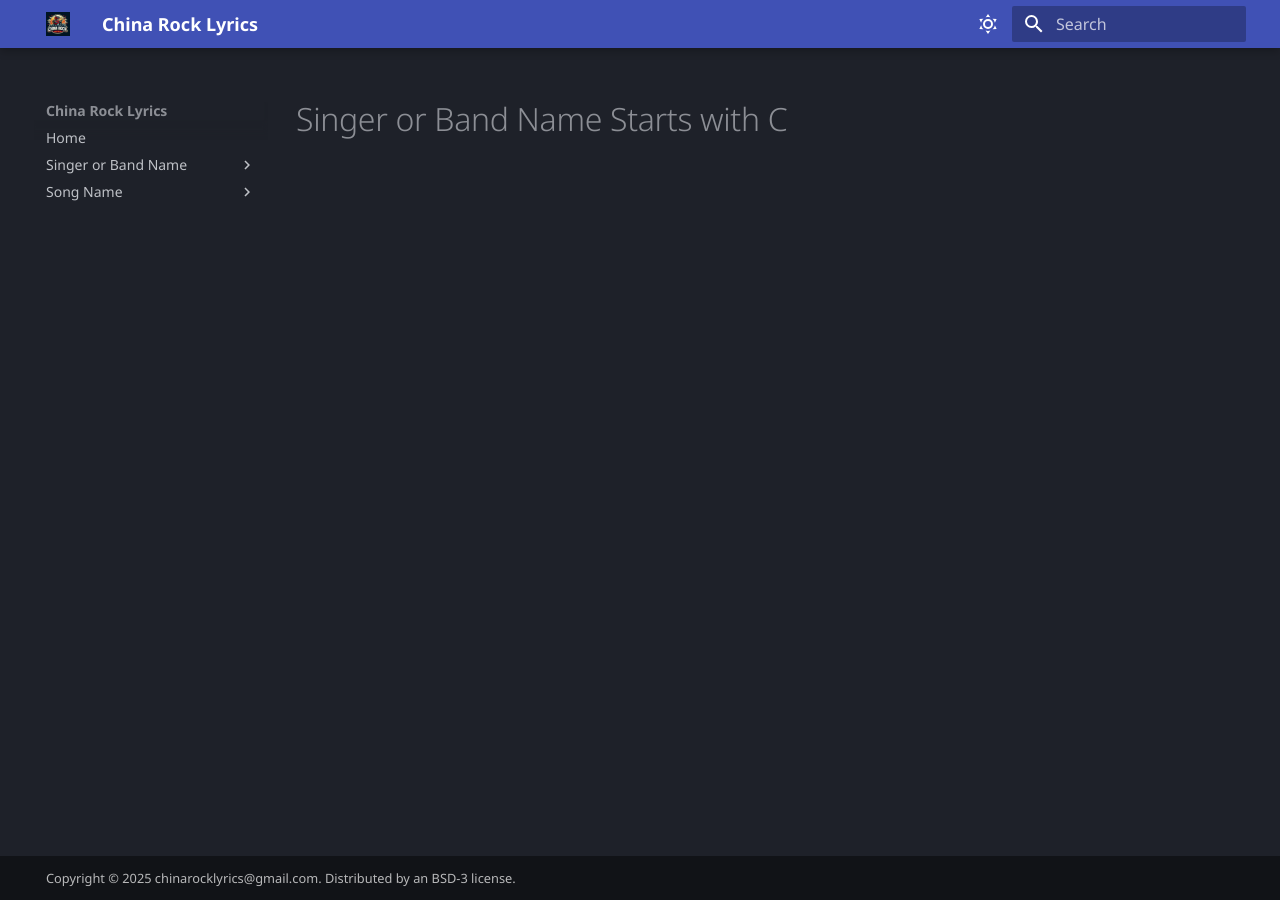
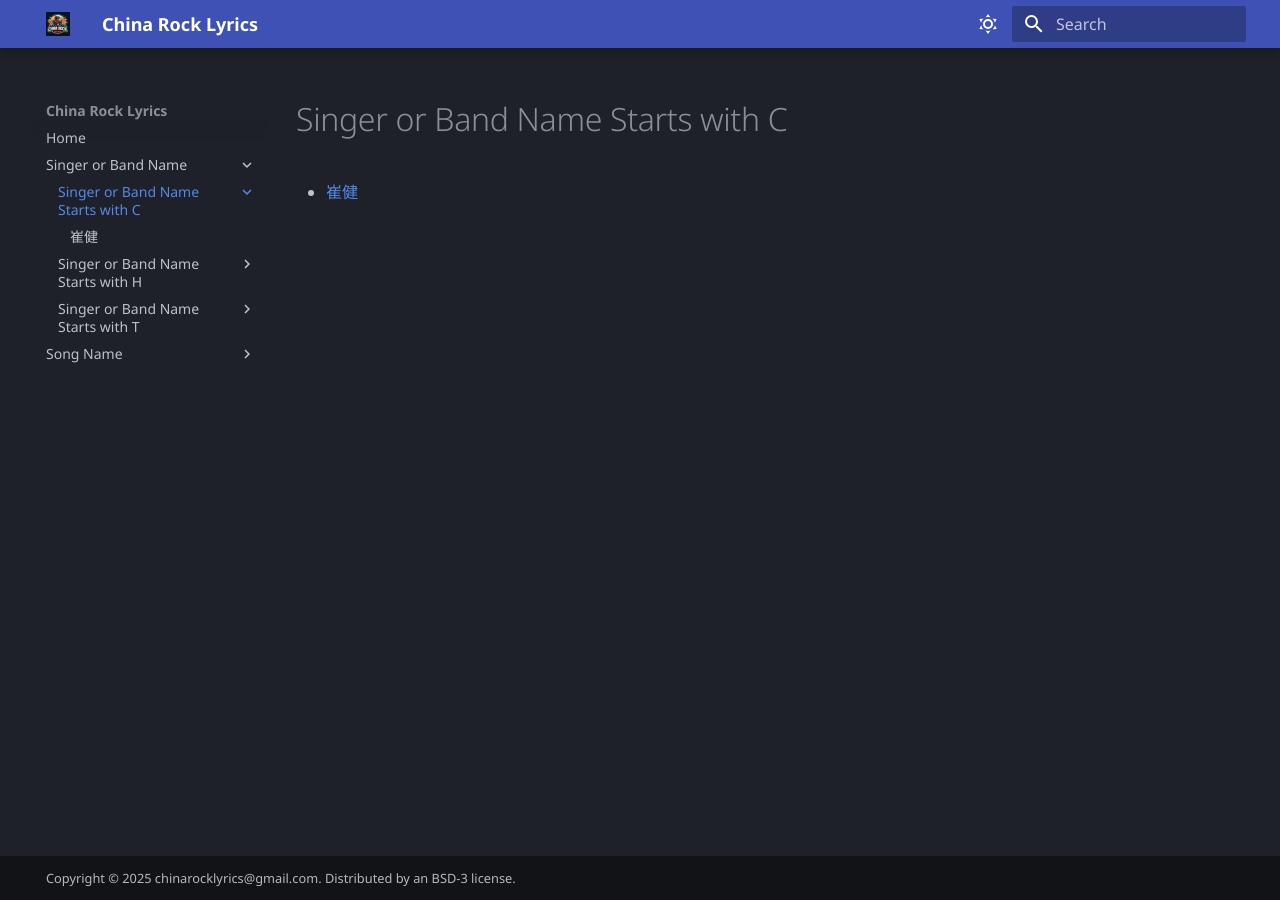
Before and after one commit to chinarocklyrics/ChinaRockLyrics, an MkDocs documentation site: the page built from docs/singer_or_band_name/singer_or_band_name_c/index.md, in a window 1280 px wide. Built offline with MkDocs 1.6.1 and Material for MkDocs 9.7.7, drawn with Linux system fonts in a browser that asks for light colours.

Commit message:
restructure the nav and audio link

```diff
--- a/docs/singer_or_band_name/singer_or_band_name_c/index.md
+++ b/docs/singer_or_band_name/singer_or_band_name_c/index.md
@@ -5,3 +5,5 @@
 ---
 
 # Singer or Band Name Starts with C
+
+- [崔健](Cui_Jian/index.md)
--- a/mkdocs.yml
+++ b/mkdocs.yml
@@ -7,6 +7,9 @@
     text: Noto Sans
   logo: assets/favicon.ico
   favicon: assets/favicon.ico
+  features:
+    - navigation.top
+    - navigation.indexes
 
   palette:
     # Dark Mode
@@ -37,16 +40,18 @@
 nav:
   - Home: index.md
   - Singer or Band Name:
-#      - singer_or_band_name/index.md
+      - singer_or_band_name/index.md
       - Singer or Band Name Starts with C:
-#          - singer_or_band_name/singer_or_band_name_c/index.md
+          - singer_or_band_name/singer_or_band_name_c/index.md
           - 崔健: singer_or_band_name/singer_or_band_name_c/Cui_Jian/index.md
       - Singer or Band Name Starts with H:
+          - singer_or_band_name/singer_or_band_name_h/index.md
           - 黑豹: singer_or_band_name/singer_or_band_name_h/Hei_Bao/index.md
       - Singer or Band Name Starts with T:
+          - singer_or_band_name/singer_or_band_name_t/index.md
           - 唐朝: singer_or_band_name/singer_or_band_name_t/Tang_Chao/index.md
   - Song Name:
-#      - song_name/index.md
+      - song_name/index.md
       - Song Name Starts with B: song_name/song_name_b/index.md
       - Song Name Starts with C: song_name/song_name_c/index.md
       - Song Name Starts with D: song_name/song_name_d/index.md
--- /dev/null
+++ b/overrides/main.html
@@ -0,0 +1,17 @@
+{% extends "base.html" %}
+
+{% block content %}
+  {{ super() }}
+  {% if page.meta.audio %}
+    {% set audio_path = page.file.src_path | replace("lyrics/", "/audio/") | replace(".md", ".m4a") %}
+    <button onclick="document.getElementById('hiddenAudio').play();">
+      🎵 Listen
+    </button>
+
+    <audio id="hiddenAudio" controls style="display: none;">
+      <source src="{{ audio_path }}" type="audio/mp4">
+      Your browser does not support the audio element.
+    </audio>
+  {% endif %}
+
+{% endblock %}
```
Also changed, not shown: docs/lyrics/Cui_Jian/yiwusuoyou.md (+2 -10 lines), docs/singer_or_band_name/singer_or_band_name_h/index.md (+2 -0 lines), docs/singer_or_band_name/singer_or_band_name_t/index.md (+2 -0 lines).
